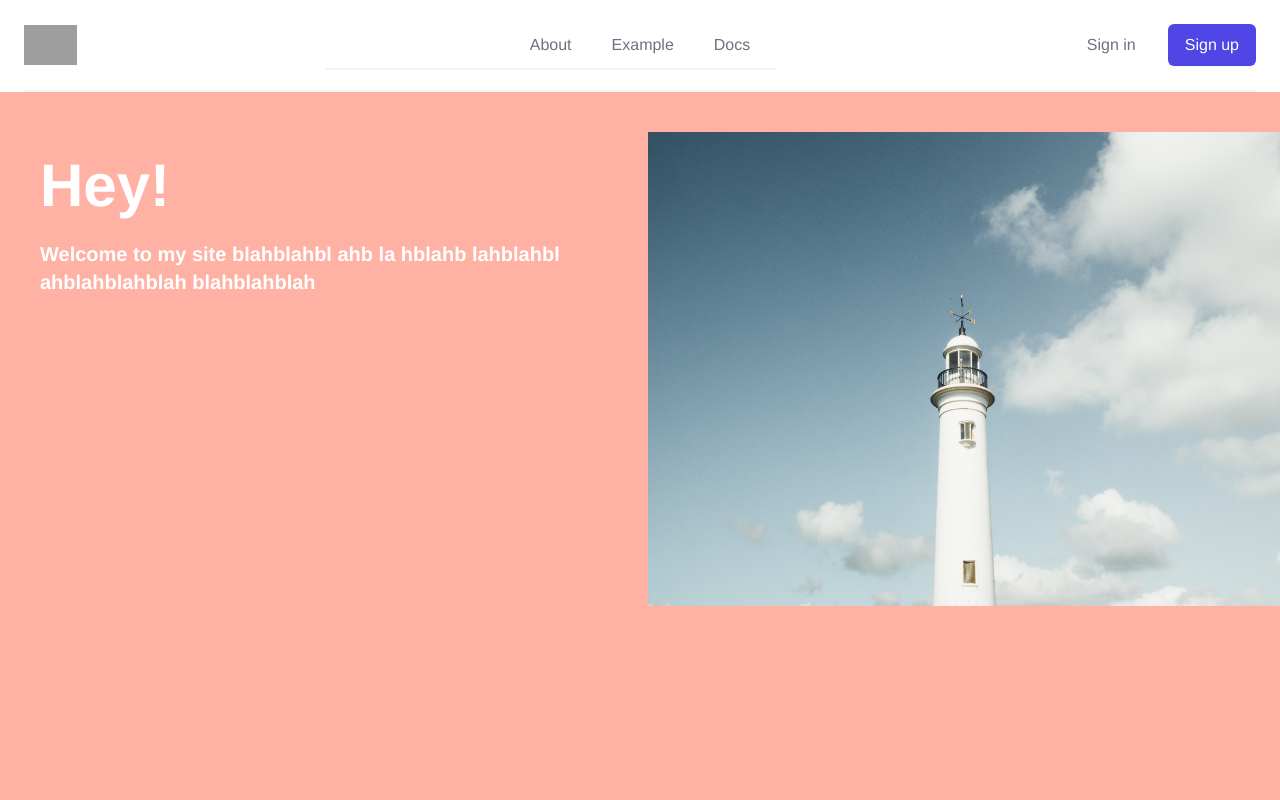
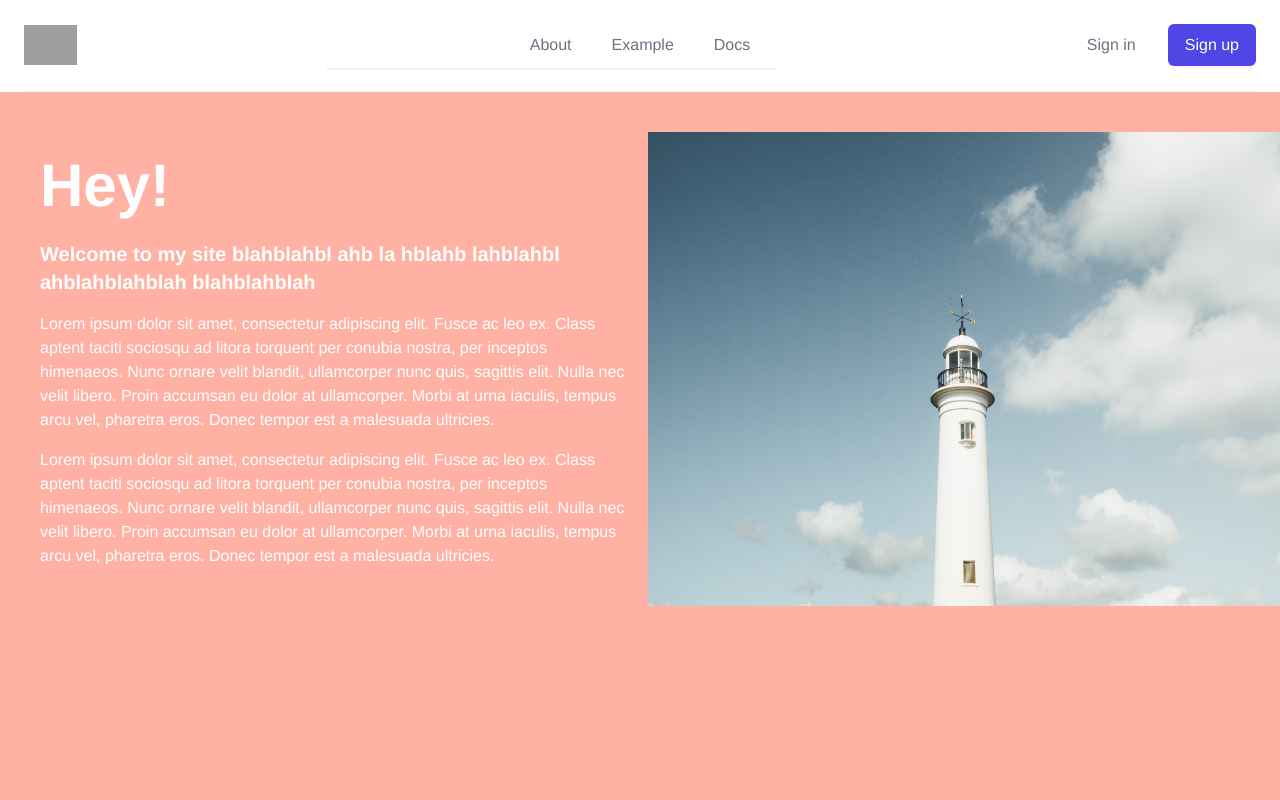
Before and after one commit to craig-mccaskill/glassescraig, a Vue app: page / in a window 1280 px wide. Shown: the top 800 px of the page. Built offline with nearby package versions, Linux system fonts and the light colour scheme; grey boxes are pictures that could not be loaded.

Commit message:
Add example text

```diff
--- a/src/components/Landing.vue
+++ b/src/components/Landing.vue
@@ -6,6 +6,8 @@
       <div class="col-span-1 pl-10 pt-10">
         <h1 class="font-black text-6xl mt-6">Hey!</h1>
         <h3 class="font-black text-xl mt-6">Welcome to my site blahblahbl ahb la hblahb  lahblahbl ahblahblahblah  blahblahblah</h3>
+        <p class="mt-4">Lorem ipsum dolor sit amet, consectetur adipiscing elit. Fusce ac leo ex. Class aptent taciti sociosqu ad litora torquent per conubia nostra, per inceptos himenaeos. Nunc ornare velit blandit, ullamcorper nunc quis, sagittis elit. Nulla nec velit libero. Proin accumsan eu dolor at ullamcorper. Morbi at urna iaculis, tempus arcu vel, pharetra eros. Donec tempor est a malesuada ultricies.</p>
+        <p class="mt-4">Lorem ipsum dolor sit amet, consectetur adipiscing elit. Fusce ac leo ex. Class aptent taciti sociosqu ad litora torquent per conubia nostra, per inceptos himenaeos. Nunc ornare velit blandit, ullamcorper nunc quis, sagittis elit. Nulla nec velit libero. Proin accumsan eu dolor at ullamcorper. Morbi at urna iaculis, tempus arcu vel, pharetra eros. Donec tempor est a malesuada ultricies.</p>
       </div>
       <div class="col-span-1 pt-10">
         <img :src=lighthouse>
```
Also changed, not shown: src/assets/desktop.svg (deleted), src/assets/glasses.svg (added).
